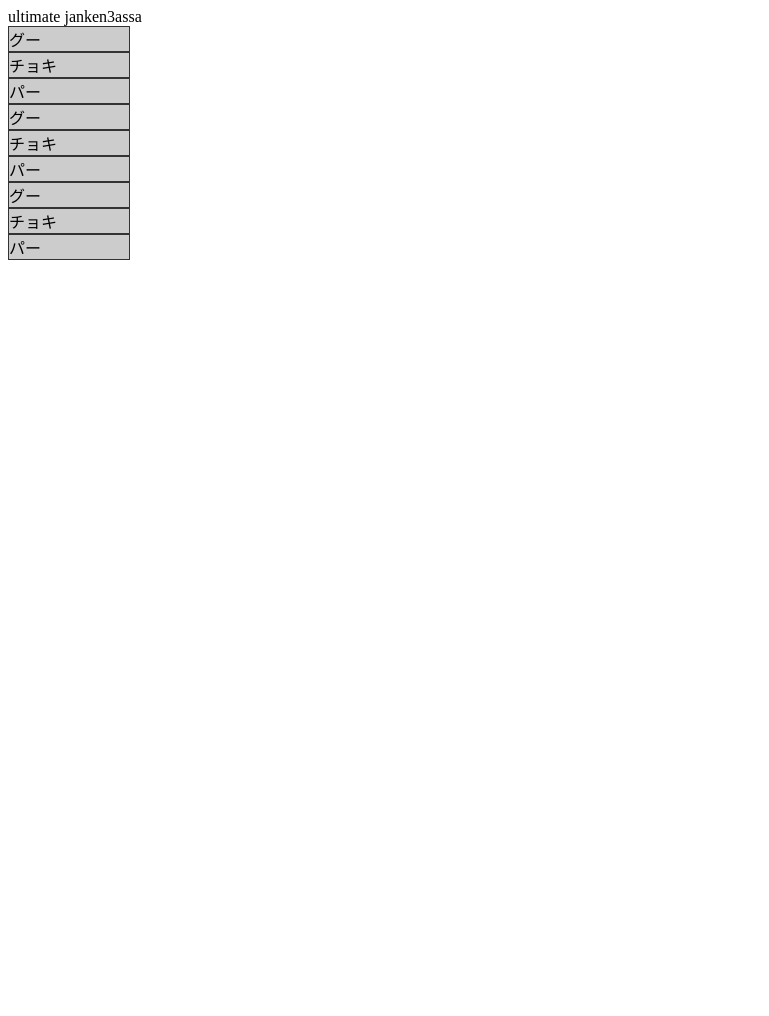
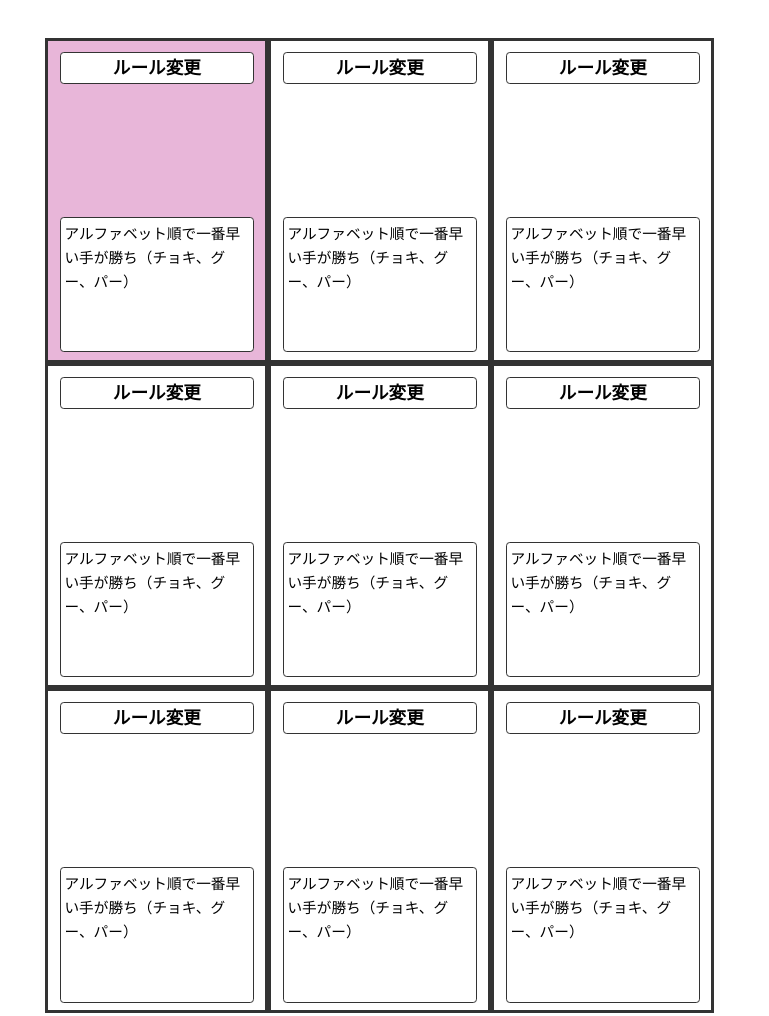
Before and after one commit to jujunjun110/AtodashiHodai, a website: page index.html in a window 1280 px wide. Shown: the whole page, without its empty margins (0-769 px from the left). Before the commit the page ends 800 px from the top, so only its background shows below. Drawn offline with Linux system fonts and the light colour scheme.

Commit message:
Update: design

```diff
--- a/index.html
+++ b/index.html
@@ -4,37 +4,144 @@
     <base target="_top" />
   </head>
   <body>
-    ultimate janken3assa
+    <div class="page">
+      <div class="card-parent type-hand-change">
+        <div class="title">ルール変更</div>
+        <div class="illustration"></div>
+        <div class="text">
+          <p>アルファベット順で一番早い手が勝ち（チョキ、グー、パー）</p>
+        </div>
+      </div>
+      <div class="card-parent type-rule-change">
+        <div class="title">ルール変更</div>
+        <div class="illustration"></div>
+        <div class="text">
+          <p>アルファベット順で一番早い手が勝ち（チョキ、グー、パー）</p>
+        </div>
+      </div>
+      <div class="card-parent type-special">
+        <div class="title">ルール変更</div>
+        <div class="illustration"></div>
+        <div class="text">
+          <p>アルファベット順で一番早い手が勝ち（チョキ、グー、パー）</p>
+        </div>
+      </div>
+      <div class="card-parent">
+        <div class="title">ルール変更</div>
+        <div class="illustration"></div>
+        <div class="text">
+          <p>アルファベット順で一番早い手が勝ち（チョキ、グー、パー）</p>
+        </div>
+      </div>
+      <div class="card-parent">
+        <div class="title">ルール変更</div>
+        <div class="illustration"></div>
+        <div class="text">
+          <p>アルファベット順で一番早い手が勝ち（チョキ、グー、パー）</p>
+        </div>
+      </div>
+      <div class="card-parent">
+        <div class="title">ルール変更</div>
+        <div class="illustration"></div>
+        <div class="text">
+          <p>アルファベット順で一番早い手が勝ち（チョキ、グー、パー）</p>
+        </div>
+      </div>
+      <div class="card-parent">
+        <div class="title">ルール変更</div>
+        <div class="illustration"></div>
+        <div class="text">
+          <p>アルファベット順で一番早い手が勝ち（チョキ、グー、パー）</p>
+        </div>
+      </div>
+      <div class="card-parent">
+        <div class="title">ルール変更</div>
+        <div class="illustration"></div>
+        <div class="text">
+          <p>アルファベット順で一番早い手が勝ち（チョキ、グー、パー）</p>
+        </div>
+      </div>
+      <div class="card-parent">
+        <div class="title">ルール変更</div>
+        <div class="illustration"></div>
+        <div class="text">
+          <p>アルファベット順で一番早い手が勝ち（チョキ、グー、パー）</p>
+        </div>
+      </div>
+    </div>
   </body>
   <style>
-    .card {
-      width: 120px;
-      border: solid 1px #333;
+    /* A4縦用のベース設定 */
+    @page {
+      size: A4 portrait; /* 横の場合はlandscape */
+      margin: 0mm;
     }
-    .hand {
-      background-color: #ccc;
+
+    /* 各要素の余白リセット */
+    * {
+      margin: 0mm;
+      padding: 0mm;
+    }
+
+    /* 印刷時の調子を整える */
+    body {
+      width: 210mm; /* 用紙の横幅を改めて指定 Chrome用 */
+      -webkit-print-color-adjust: exact;
+      color-adjust: exact;
+      line-height: 1.5em;
+    }
+
+    /* 印刷1ページ用のコンテンツはここで定義 */
+    .page {
+      width: 210mm; /* 用紙の横幅を改めて指定 */
+      height: 296.5mm; /* 高さには0.5mm余裕をもたせる */
+      page-break-after: always;
+
+      box-sizing: border-box;
+      padding: 10mm 12mm; /* 用紙の余白 */
+      font-size: 11pt;
+    }
+
+    .card-parent {
+      float: left;
+      padding: 3mm;
+      box-sizing: border-box;
+      width: 59mm;
+      height: 86mm;
+      border: solid 1mm #333;
+    }
+
+    .card-parent.type-hand-change {
+      background-color: #e8b6d9;
+    }
+
+    .card-parent > .title {
+      display: flex;
+      /* background-color: red; */
+
+      font-size: 120%;
+      font-weight: bold;
+      border: 0.5mm solid #333;
+      border-radius: 1mm;
+      height: 10%;
+      justify-content: center;
+      align-items: center;
+      background-color: #fff;
+    }
+
+    .card-parent > .illustration {
+      /* background-color: blue; */
+      height: 45%;
+    }
+    .card-parent > .text {
+      /* background-color: green; */
+      border: 0.5mm solid #333;
+      border-radius: 1mm;
+      height: 45%;
+      background-color: #fff;
+    }
+    .card-parent > .text > p {
+      padding: 1mm;
     }
   </style>
-  <script>
-    const cards = [
-      { name: "グー", type: "hand" },
-      { name: "チョキ", type: "hand" },
-      { name: "パー", type: "hand" },
-      { name: "グー", type: "hand" },
-      { name: "チョキ", type: "hand" },
-      { name: "パー", type: "hand" },
-      { name: "グー", type: "hand" },
-      { name: "チョキ", type: "hand" },
-      { name: "パー", type: "hand" },
-    ];
-
-    for (const card of cards) {
-      const el = document.createElement("div");
-      el.classList.add("card");
-      el.classList.add(card.type);
-
-      el.innerHTML = card.name;
-      document.querySelector("body").appendChild(el);
-    }
-  </script>
 </html>
```
